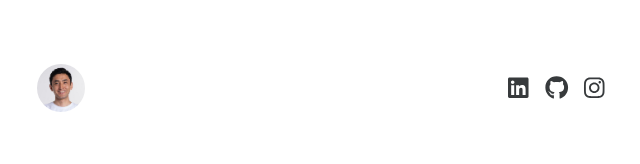
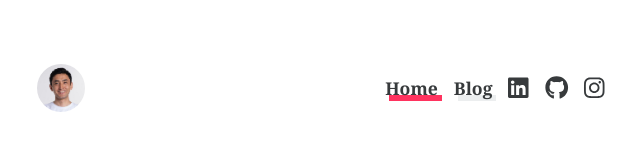
Before and after one commit to heyaibek/heyaibek.github.io, a React (Create React App) app: page / in a window 1280 px wide. Shown: the top 164 px of the page, without its empty margins (319-959 px from the left). Built offline with nearby package versions, Linux system fonts and the light colour scheme.

Commit message:
update Header links

```diff
--- a/src/components/header/header.js
+++ b/src/components/header/header.js
@@ -87,6 +87,10 @@ export const Header = () => {
         <Image sizes={sizes} src={Ava} alt="Aibek Mazhitov" />
       </Title>
       <Nav sizes={sizes}>
+        <NavLink to="/" end>
+          Home
+        </NavLink>
+        <NavLink to="/blog">Blog</NavLink>
         <a
           className="social linkedin"
           href="https://linkedin.com/in/aimazh"
```
